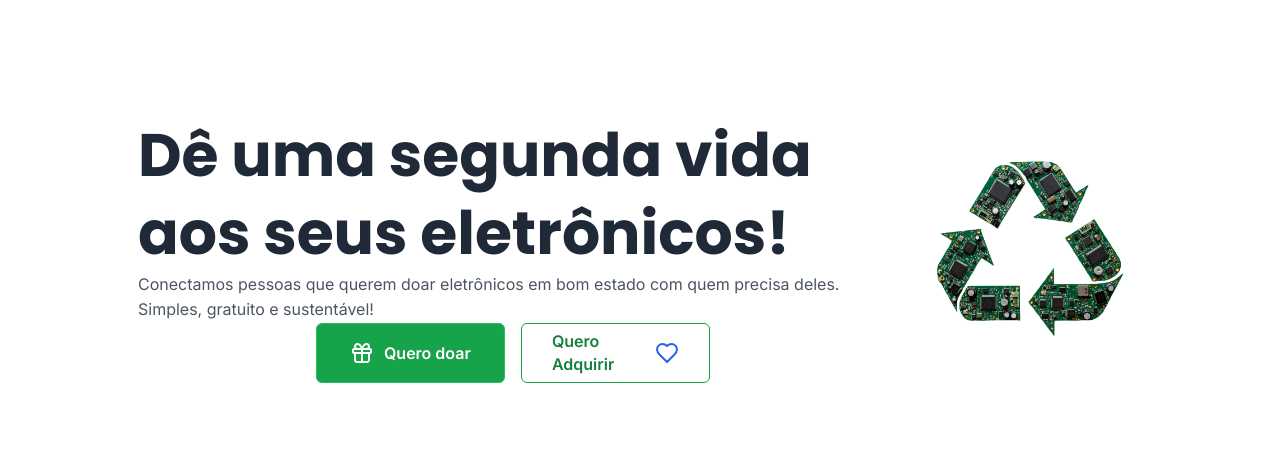
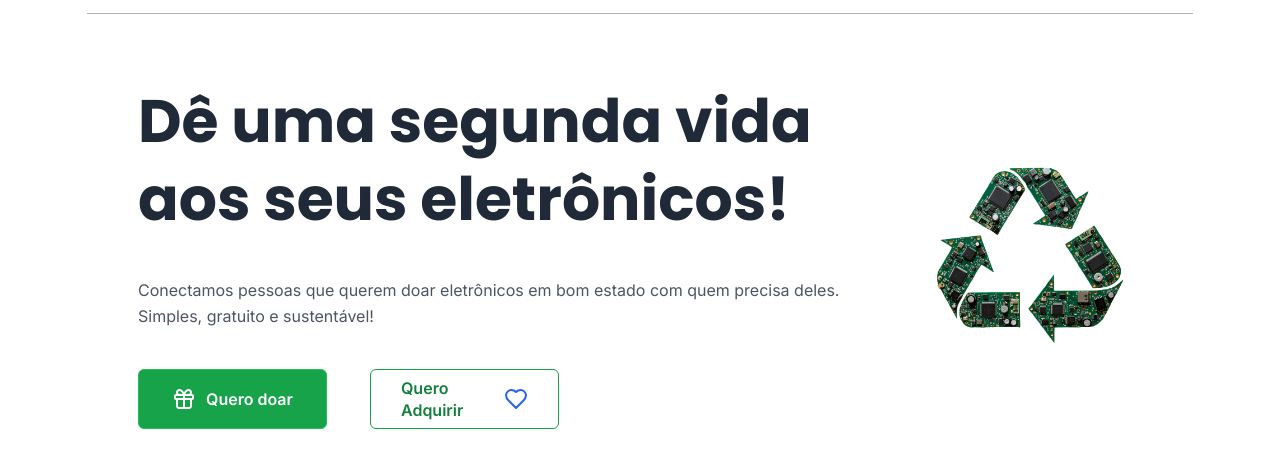
Before and after one commit to decoWicommAlucard/reciclaTec, a website: page index.html in a window 1280 px wide. Shown: the part 79-546 px from the top of the page. Drawn offline with Linux system fonts and the light colour scheme.

Commit message:
style: Enhance header and hero layouts with improved padding and flexbox alignment

```diff
--- a/src/scss/layout/_header.scss
+++ b/src/scss/layout/_header.scss
@@ -93,6 +93,10 @@
     margin-top: 16px;
     padding: 0 37px;
 
+    &__wrap {
+      padding-bottom: 16px;
+    }
+
     &__nav {
       @include utils.xflex($justify: space-between, $gap: 33px);
     }
--- a/src/scss/layout/_hero.scss
+++ b/src/scss/layout/_hero.scss
@@ -69,8 +69,16 @@
 @include mixins.desktop {
   .hero {
     @include mixins.container;
+
     &__wrap {
       margin-top: 55px;
     }
+    &__content {
+      @include utils.xflex($dir: column, $gap: 40px);
+    }
+
+    &__actions {
+      @include utils.xflex($justify: flex-start, $gap: 43px);
+    }
   }
 }
```
Also changed, not shown: src/css/styles.css.
